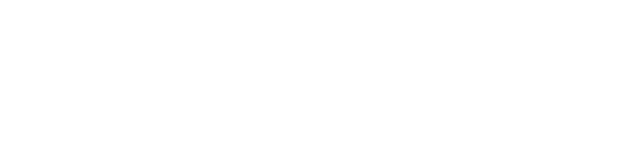
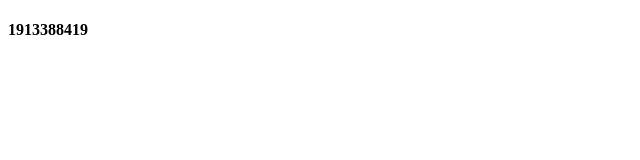
Before and after one commit to MarcoPerta/js-simon, a plain HTML site: page index.html in a window 1280 px wide. Shown: the whole page, without its empty margins (0-640 px from the left). Drawn offline with Linux system fonts and the light colour scheme.

Commit message:
numeri random nell'html

```diff
--- a/index.html
+++ b/index.html
@@ -8,6 +8,8 @@
 </head>
 <body>
 
+    <h4 id="numeriArray"></h4>
+
   <script src="./main.js"></script>
 </body>
 </html>
--- a/main.js
+++ b/main.js
@@ -7,6 +7,8 @@ let array = [];
 console.log(array)
 // variabile singolo numero random
 let numeroRandom;
+// variabile per scrivere numeri array nell'html
+let numeriNellHtml = document.getElementById('numeriArray');
 
 // funzione per generare numeri random
 function get5Random(max,min){
@@ -14,8 +16,9 @@ function get5Random(max,min){
 }
 get5Random(100,1)
 
-// ciclo per immettere 5 num random nell'array
+// ciclo per immettere 5 num random nell'array e stamparli nell'html
 for( x=0; x<5; x++){
     numeroRandom = get5Random(100,1);
     array.push(numeroRandom);
+    numeriNellHtml.innerHTML += `${numeroRandom}`;
 }
```
